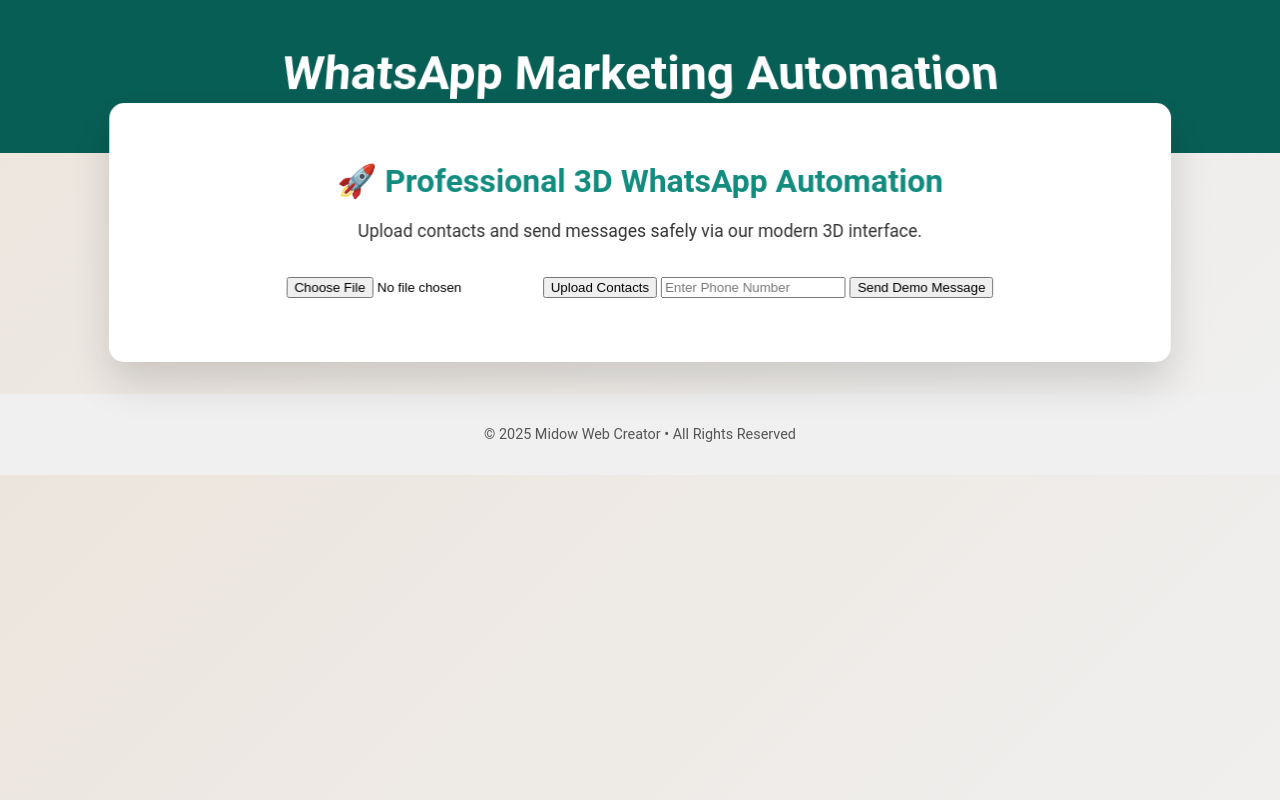
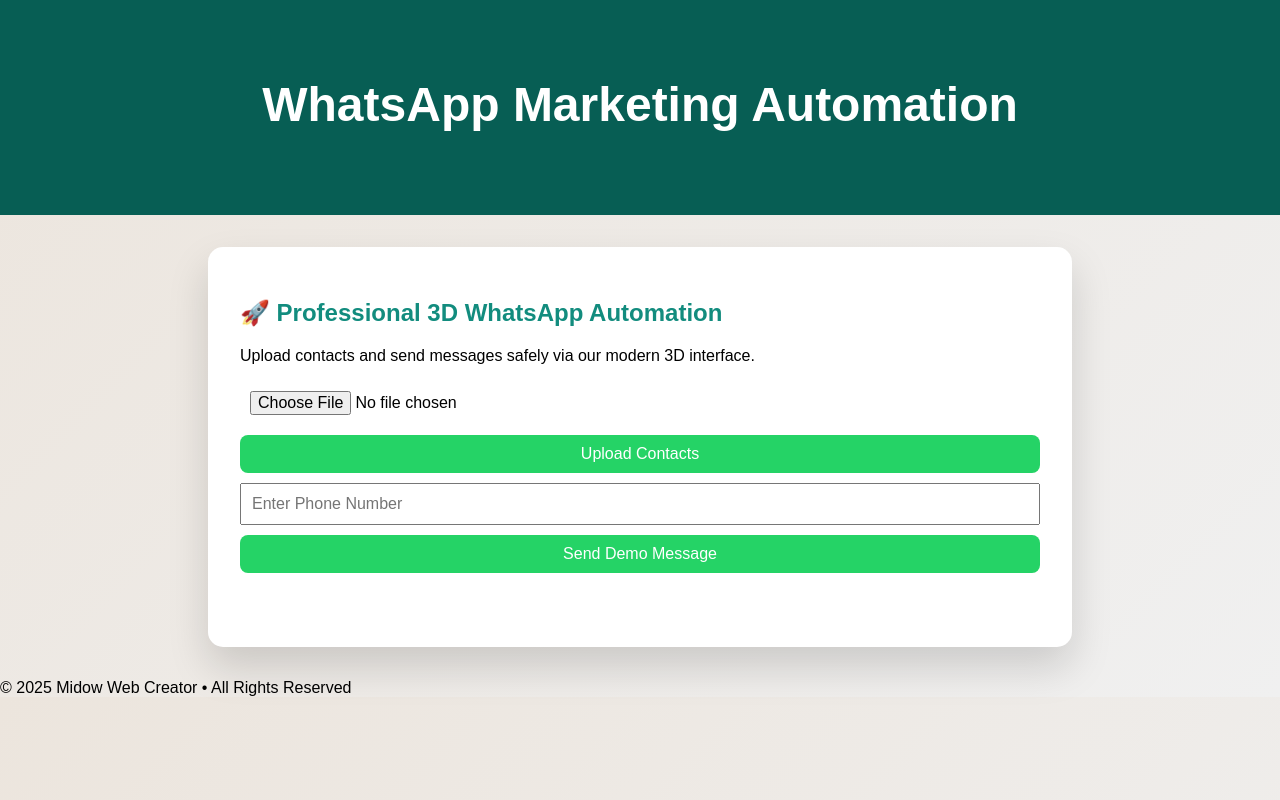
Before and after one commit to midowwebcreater/What-s-market, a plain HTML site: page Frontend/index.html in a window 1280 px wide. Drawn offline with Linux system fonts and the light colour scheme.

Commit message:
Update style.css

```diff
--- a/Frontend/style.css
+++ b/Frontend/style.css
@@ -1,110 +1,10 @@
-body {
-    margin: 0;
-    font-family: 'Roboto', sans-serif;
-    background: linear-gradient(135deg,#ece5dd,#f0f0f0);
-    overflow-x: hidden;
-}
-
-header {
-    background: #075e54;
-    color: #fff;
-    text-align: center;
-    padding: 3rem 1rem;
-    perspective: 1000px;
-}
-
-header h1 {
-    font-size: 3rem;
-    margin: 0;
-    transform: rotateX(15deg) rotateY(0deg);
-    animation: float 3s ease-in-out infinite alternate;
-}
-
-@keyframes float {
-    0% { transform: rotateX(15deg) translateY(0px); }
-    100% { transform: rotateX(15deg) translateY(-15px); }
-}
-
-.container {
-    max-width: 1000px;
-    margin: -50px auto 2rem;
-    padding: 2rem;
-    background: #fff;
-    border-radius: 15px;
-    box-shadow: 0 20px 40px rgba(0,0,0,0.15);
-    transform: rotateY(-5deg) rotateX(2deg);
-    animation: rotateCard 8s infinite alternate ease-in-out;
-}
-
-@keyframes rotateCard {
-    0% { transform: rotateY(-5deg) rotateX(2deg); }
-    50% { transform: rotateY(5deg) rotateX(-2deg); }
-    100% { transform: rotateY(-5deg) rotateX(2deg); }
-}
-
-section {
-    margin-bottom: 2rem;
-    text-align: center;
-}
-
-section h2 {
-    color: #128c7e;
-    font-size: 2rem;
-    margin-bottom: 1rem;
-}
-
-section p {
-    color: #333;
-    font-size: 1.1rem;
-    line-height: 1.6;
-}
-
-.features {
-    display: grid;
-    grid-template-columns: repeat(auto-fit,minmax(250px,1fr));
-    gap: 2rem;
-}
-
-.feature-box {
-    background: #f7f7f7;
-    border-radius: 10px;
-    padding: 1.5rem;
-    box-shadow: 0 10px 20px rgba(0,0,0,0.1);
-    transition: transform 0.3s ease, box-shadow 0.3s ease;
-}
-
-.feature-box:hover {
-    transform: translateY(-10px) rotateY(5deg);
-    box-shadow: 0 20px 30px rgba(0,0,0,0.2);
-}
-
-.feature-box h3 {
-    color: #128c7e;
-    margin-bottom: 0.5rem;
-}
-
-.button {
-    display: inline-block;
-    padding: 1rem 2rem;
-    background-color: #25d366;
-    color: #fff;
-    font-weight: 500;
-    text-decoration: none;
-    border-radius: 50px;
-    transition: all 0.3s ease;
-    box-shadow: 0 5px 15px rgba(0,0,0,0.2);
-}
-
-.button:hover {
-    background-color: #128c7e;
-    transform: translateY(-5px);
-    box-shadow: 0 10px 20px rgba(0,0,0,0.3);
-}
-
-footer {
-    text-align: center;
-    padding: 2rem 1rem;
-    font-size: 0.9rem;
-    color: #555;
-    background: #f0f0f0;
-    }
+body{font-family:sans-serif;background:linear-gradient(135deg,#ece5dd,#f0f0f0);margin:0;overflow-x:hidden;}
+header{background:#075e54;color:#fff;text-align:center;padding:3rem 1rem;}
+header h1{font-size:3rem;animation:float 3s ease-in-out infinite alternate;}
+@keyframes float{0%{transform:translateY(0px);}100%{transform:translateY(-15px);}}
+.container{max-width:800px;margin:2rem auto;padding:2rem;background:#fff;border-radius:15px;box-shadow:0 20px 40px rgba(0,0,0,0.15);}
+section h2{color:#128c7e;}
+.upload-section{display:flex;flex-direction:column;gap:10px;margin-top:1rem;}
+input,button{padding:10px;font-size:1rem;}
+button{background:#25d366;color:#fff;border:none;border-radius:8px;cursor:pointer;}
+button:hover{background:#128c7e;}
```
